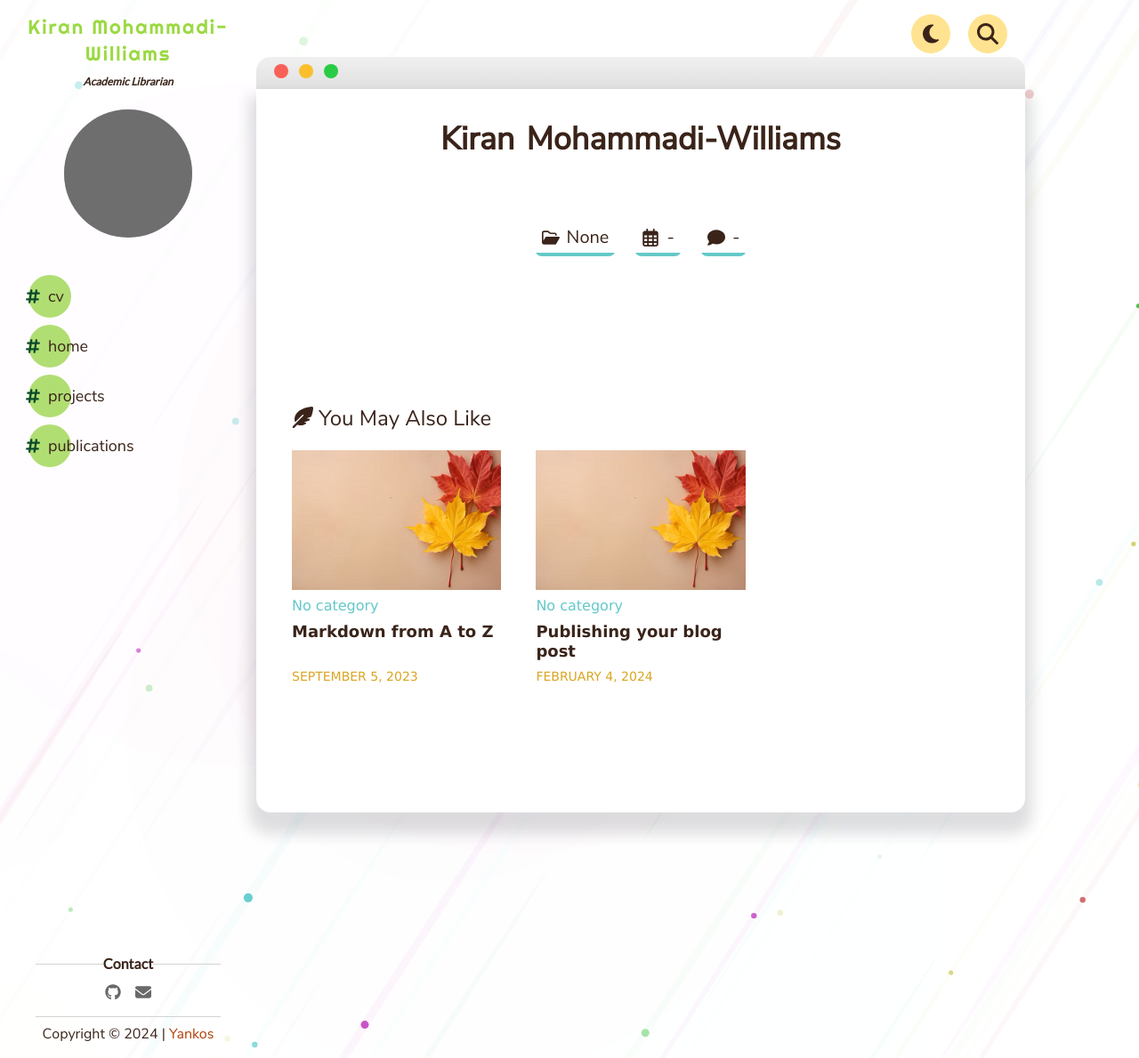
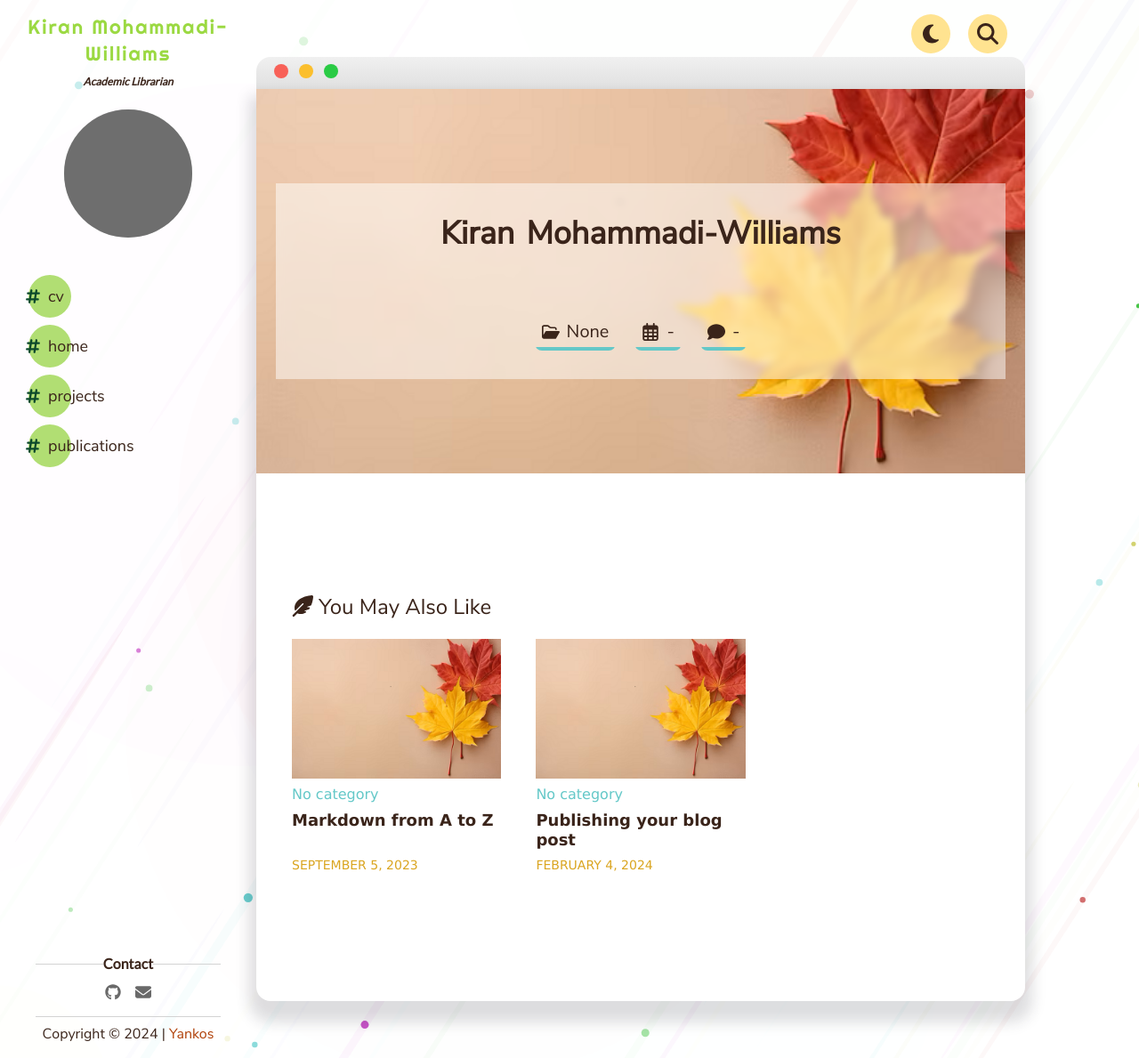
Before and after one commit to kam535/vigilant-barnacle, a Jekyll site: the page built from _pages/projects.md, in a window 1280 px wide and 1189 px high. Shown: the whole window at 89% size. Built offline with Jekyll 4.4.1, drawn with Linux system fonts in a browser that asks for light colours; grey boxes are pictures that could not be loaded.

Commit message:
Update projects.md

```diff
--- a/_pages/projects.md
+++ b/_pages/projects.md
@@ -2,5 +2,5 @@
 title: "Kiran Mohammadi-Williams"
 bookmark: true
 layout: page
-thumbnail:
+thumbnail: "/assets/img/thumbnail/sample.png"
 ---
```
